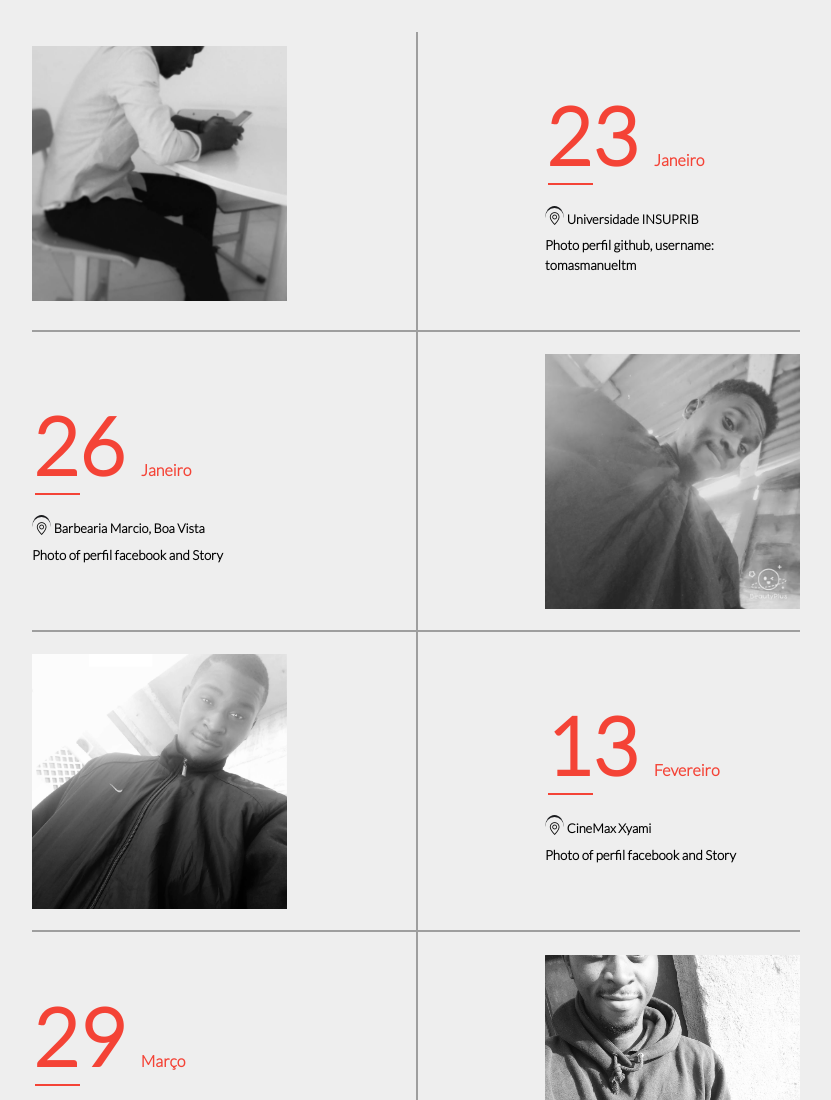
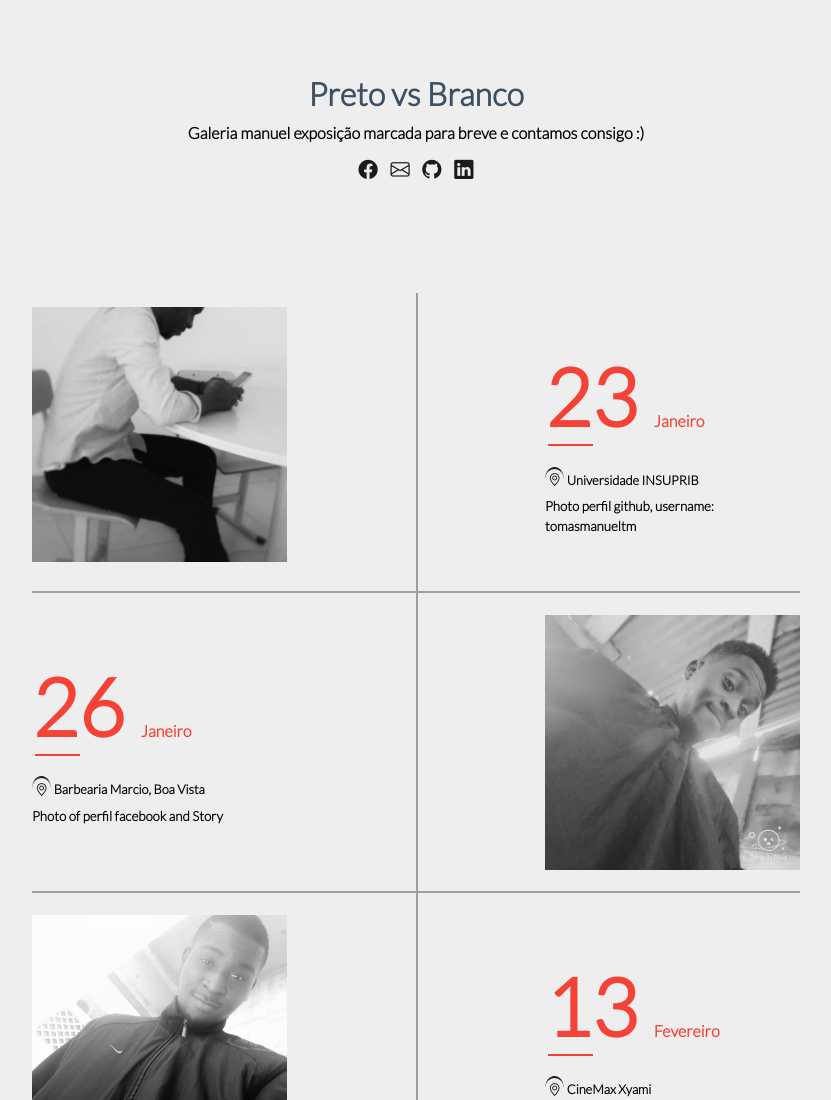
Before and after one commit to tomasmanueltm/galeria-fotos, a plain HTML site: page index.html in a window 1280 px wide. Shown: the top 1100 px of the page, without its empty margins (224-1055 px from the left). Drawn offline with Linux system fonts and the light colour scheme.

Commit message:
mudancas header

```diff
--- a/assets/estilo/index.scss
+++ b/assets/estilo/index.scss
@@ -38,6 +38,44 @@ body
 *::-ms-scrollbar  { width: 0px!important}
 *::-moz-osx-scrollbar { width: 0px!important}
 *::-o-scrollbar { width: 0px!important}
+
+
+
+.galeria
+{
+    width: 100%;
+    text-align: center;
+    padding: 4rem 3rem;
+
+    h2
+    {
+        padding: 10px;
+        font-size: 2rem;
+        color: #3c5063;
+        font-weight: bold;
+    }
+    .social
+    {
+        padding: 1rem;
+        a
+        {
+            color: #1a1b1e;
+            cursor: pointer;
+            margin: 0 .3rem;
+            font-size: 1.2rem;
+
+            &:hover
+            {
+                color: #fa4a4d;
+            }
+        }
+    }
+}
+
+
+
+
+
 
 .lista
 {
--- a/index.html
+++ b/index.html
@@ -10,6 +10,16 @@
 <body>
 
 
+    <section class="galeria">
+        <h2>Preto vs Branco</h2>
+        <p>Galeria manuel exposição marcada para breve e contamos consigo :) </p>
+        <div class="social">
+            <a href="http://wwww.facebook.com/tomasmanuetm" target="_blank" rel="noopener noreferrer"><i class="bi bi-facebook"></i></a>
+            <a href="mailto:antoniomanuelbaptistabaptista@gmail.com"><i class="bi bi-envelope"></i></a>
+            <a href="http://www.github.com/tomasmanueltm" target="_blank" rel="noopener noreferrer"><i class="bi bi-github"></i></a>
+            <a href="http://www.linkedin.com/in/tomasmanueltm" target="_blank" rel="noopener noreferrer"><i class="bi bi-linkedin"></i></a>
+        </div>
+    </section>
 
 <!--  -->
     <ul class="lista">
```
Also changed, not shown: assets/estilo/index.css, assets/estilo/index.min.css.
